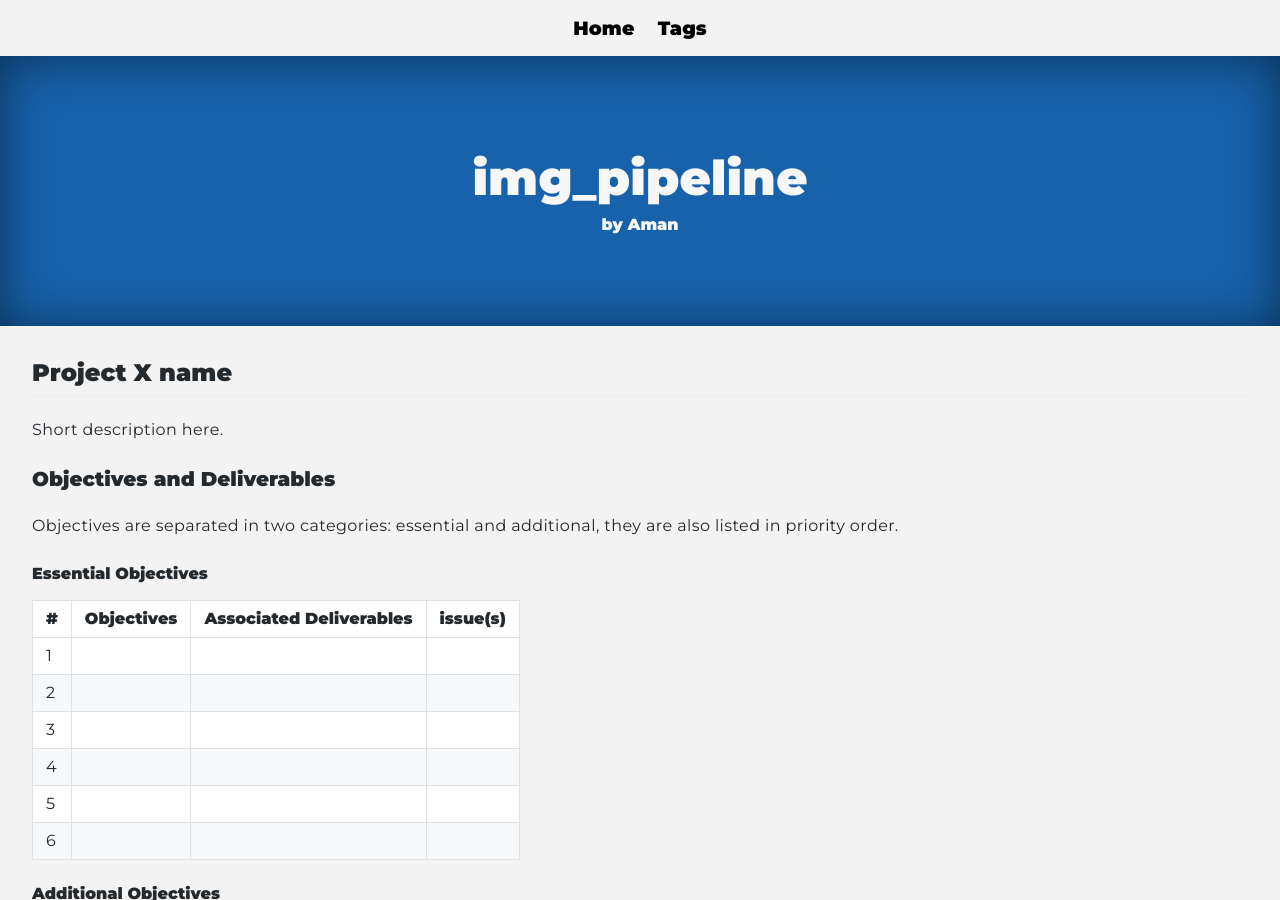
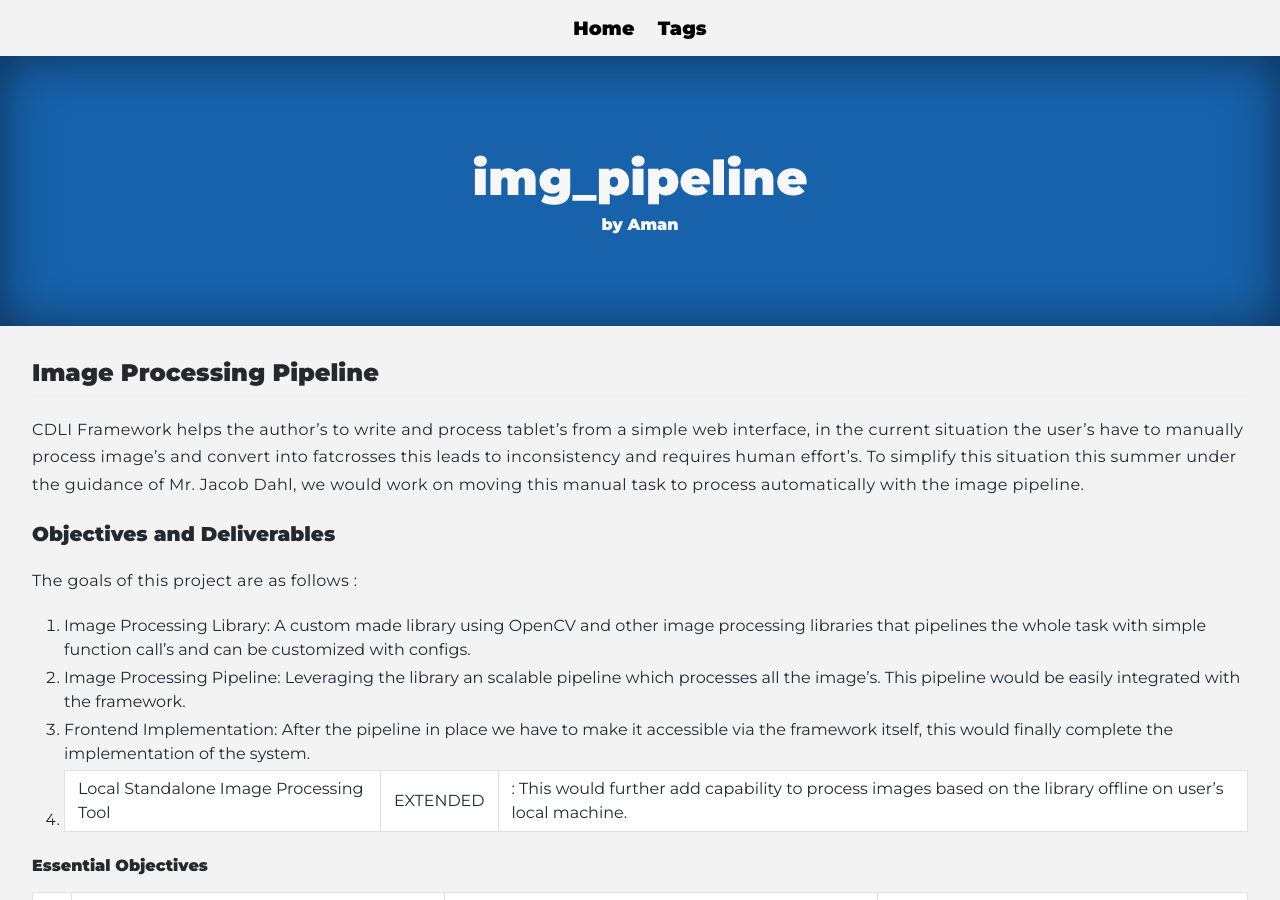
Before and after one commit to cdli-gh/blog, a Jekyll site: the page built from _blog/gsoc20/img_pipeline/index.md, in a window 1280 px wide and 900 px high. Built offline with Jekyll 4.4.1, drawn with Linux system fonts in a browser that asks for light colours; some of the changed text lies outside the part shown.

Commit message:
image pipeline post

```diff
--- a/_blog/gsoc20/img_pipeline/index.md
+++ b/_blog/gsoc20/img_pipeline/index.md
@@ -5,49 +5,47 @@ author: 'Aman'
 tags: ['project', 'gsoc', 'gsoc2020', 'img_pipeline', 'eval#1', 'week#2']
 ---
 
-## Project X name
+## Image Processing Pipeline
 
-Short description here.
+CDLI Framework helps the author's to write and process tablet's from a simple web interface, in the current situation the user's have to manually process image's and convert into fatcrosses this leads to inconsistency and requires human effort's. To simplify this situation this summer under the guidance of Mr. Jacob Dahl, we would work on moving this manual task to process automatically with the image pipeline.
 
 ### Objectives and Deliverables
 
-Objectives are separated in two categories: essential and additional, they are also listed in priority order.
+The goals of this project are as follows :
+1. Image Processing Library: A custom made library using OpenCV and other image processing libraries that pipelines the whole task with simple function call's and can be customized with configs.
+2. Image Processing Pipeline: Leveraging the library an scalable pipeline which processes all the image's. This pipeline would be easily integrated with the framework.
+3. Frontend Implementation: After the pipeline in place we have to make it accessible via the framework itself, this would finally complete the implementation of the system.
+4. Local Standalone Image Processing Tool | EXTENDED | : This would further add capability to process images based on the library offline on user's local machine.
+
 
 #### Essential Objectives
 
 | \#  | Objectives | Associated Deliverables | issue(s) |
 | --- | ---------- | ----------------------- | -------- |
-| 1   |            |                         |          |
-| 2   |            |                         |          |
-| 3   |            |                         |          |
-| 4   |            |                         |          |
-| 5   |            |                         |          |
-| 6   |            |                         |          |
+| 1   | Basic Async Setup for processing | Boilerplate task processing from the framework. | Creating Architecture for the processing. |
+| 2   | Perfecting Methods and Algorithm's for favorable results. | Set of images before and after processing. | Finding and manipulating variables for the best images. |
+| 3   | Integrating library with Async Setup | Basic image processing from PHP to images. | Implementing async tasks with PHP. |
+| 4   | Frontend Development | A UI for user to interact and processing files. | Following the consistent design theme and a good UI. |
+| 5   | Documentation | Writeup about the pipeline, instructions to add more steps with ease. | Create a user-friendly documentation. |
+
 
 #### Additional Objectives
 
 | \#  | Objectives | Associated Deliverables | issue(s) |
 | --- | ---------- | ----------------------- | -------- |
-| 1   |            |                         |          |
-| 2   |            |                         |          |
-| 3   |            |                         |          |
-| 4   |            |                         |          |
-| 5   |            |                         |          |
-| 6   |            |                         |          |
+| 1   | Offline Image Processing Tool | An platform agnostic tool that allows user to process images from their machines. | Writing a standalone tool in a different stack. |
+| 2   | Moving storage and processing of images from a storage interface rather than directly from mount's. | Deploying the file storage system's in the framework. | Flexible storage services. |
 
 ### Tentative timeline
 
 | Week | Objectives | Deliverables |
 | ---- | ---------- | ------------ |
-| 1    |            |              |
-| 2    |            |              |
-| 3    |            |              |
-| 4    |            |              |
-| 5    |            |              |
-| 6    |            |              |
-| 7    |            |              |
-| 8    |            |              |
-| 9    |            |              |
-| 10   |            |              |
-| 11   |            |              |
-| 12   |            |              |
+| 1 -2   | Completing algorithm's and finalizing image output's | A set of algorithm's that processes the image in a desired manner. |
+| 3    | Implementing Programs with image processing library. | Final Library for processing image. |
+| 4    | Managing storage of images. | API's to upload images. |
+| 5    | Loggging and manipulating tags of image. | A proper image upload setup with persistence. |
+| 6    | Implementing Async Setup from PHP. | A sample task processing system with PHP. |
+| 7-8    | Integration of the Libraries as Tasks. | A basic image processing system. |
+| 9-10    | Implementing Frontend | UI for processing these tasks. |
+| 11    | Adding batch processing utilities to framework. | Capability to edit and process set of images from framework. |
+| 12    | Documentation and kick off of stretch goals | Documentation of the system, guide on how to extend processing capabilities. |
```
